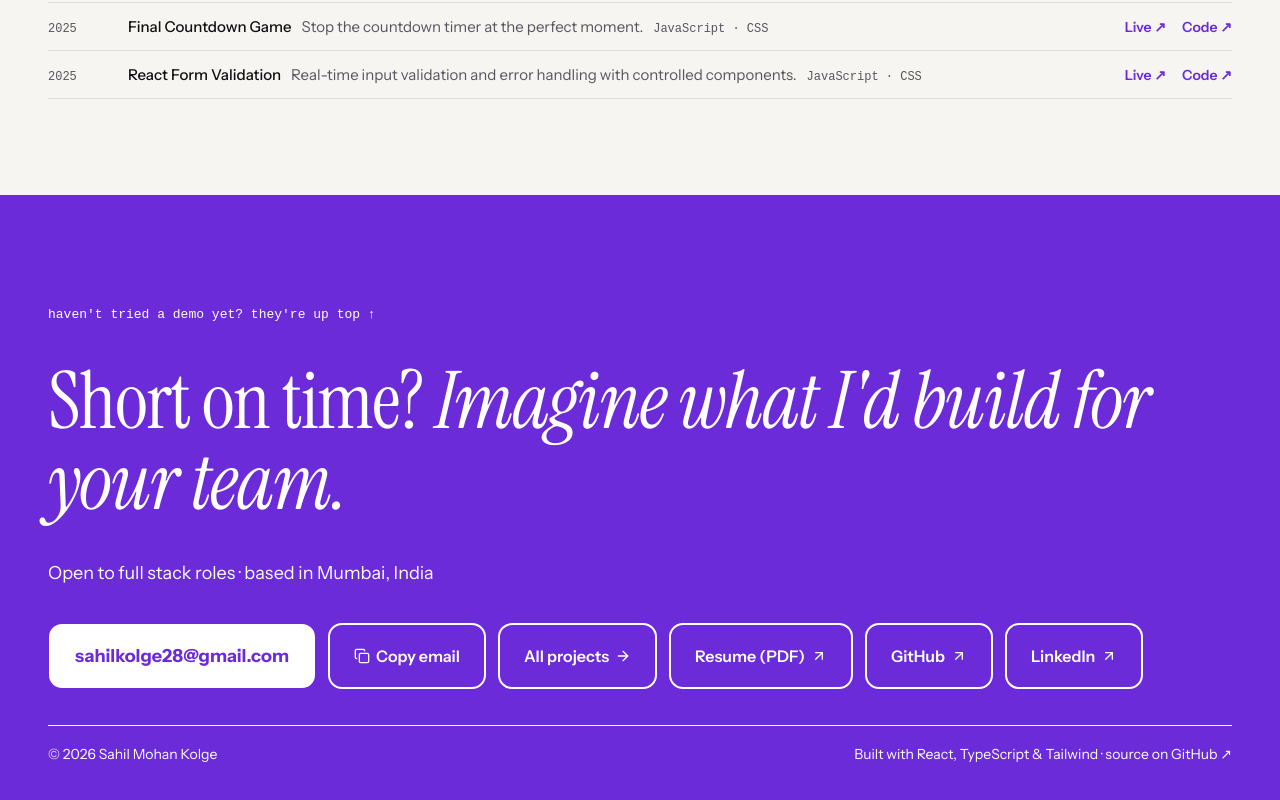
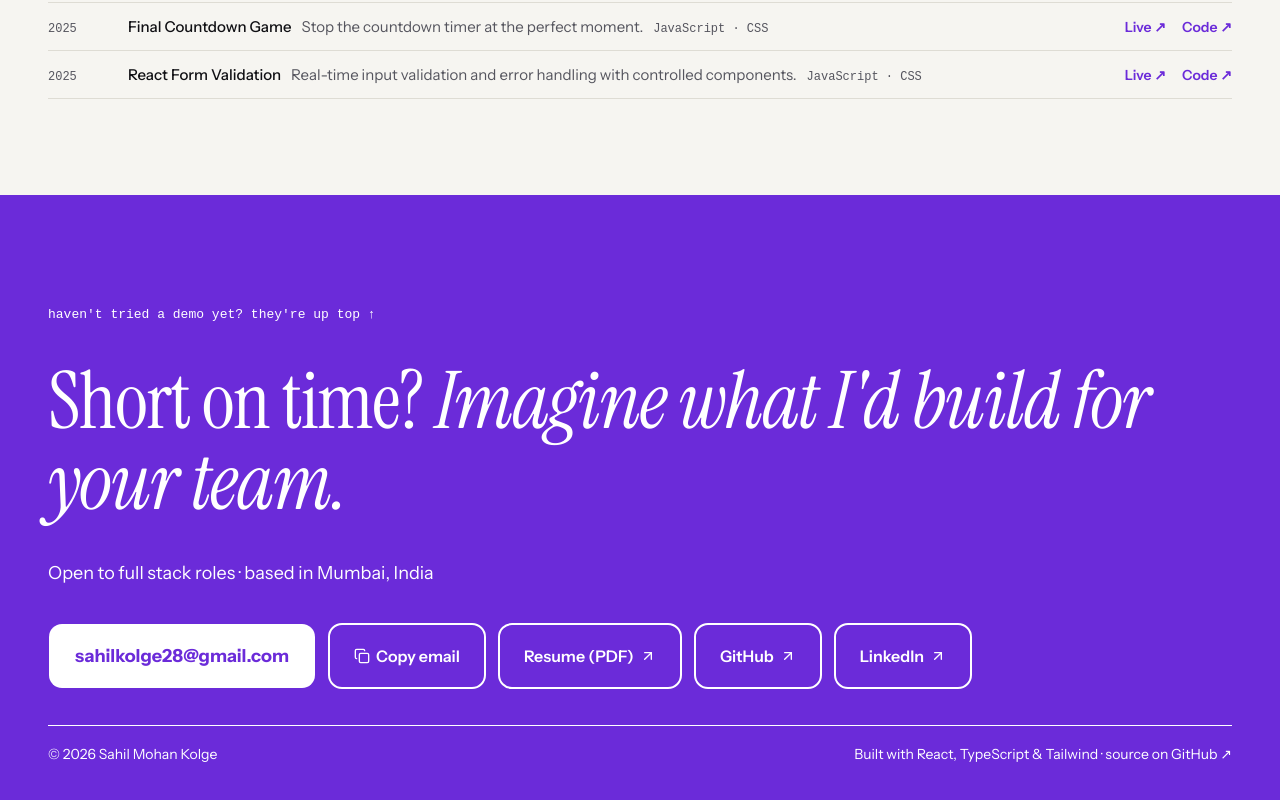
Before and after one commit to sahil-dev28/sahilkolge-playground, a React (Vite) app: page /projects in a window 1280 px wide. Shown: the part 1938-2738 px from the top of the page. Built offline with nearby package versions, Linux system fonts and the light colour scheme; a web font is replaced by a local one.

Commit message:
fix: restore scroll on back and refresh section highlight across pages

```diff
--- a/src/components/Contact.tsx
+++ b/src/components/Contact.tsx
@@ -1,6 +1,6 @@
 import { useState } from "react";
 import { ArrowRight, ArrowUpRight, Check, Copy } from "lucide-react";
-import { Link } from "react-router";
+import { Link, useLocation } from "react-router";
 import { buttonVariants } from "@/components/ui/button";
 import { Separator } from "@/components/ui/separator";
 import { CONTACT, RESUME_URL, SOURCE_URL } from "@/data";
@@ -37,6 +37,7 @@ function PlayedLine({ playedCount, total }: ContactProps) {
 
 export default function Contact({ playedCount, total }: ContactProps) {
   const [copied, setCopied] = useState(false);
+  const { pathname } = useLocation();
 
   const copyEmail = async () => {
     try {
@@ -76,9 +77,11 @@ export default function Contact({ playedCount, total }: ContactProps) {
             {copied ? <Check aria-hidden /> : <Copy aria-hidden />}
             <span aria-live="polite">{copied ? "Copied" : "Copy email"}</span>
           </button>
-          <Link to="/projects" className={cn(buttonVariants({ variant: "outline", size: "lg" }), outlineButton)}>
-            All projects <ArrowRight aria-hidden />
-          </Link>
+          {pathname !== "/projects" && (
+            <Link to="/projects" className={cn(buttonVariants({ variant: "outline", size: "lg" }), outlineButton)}>
+              All projects <ArrowRight aria-hidden />
+            </Link>
+          )}
           {LINKS.map(([label, href]) => (
             <a
               key={label}
--- a/src/components/ScrollToHash.tsx
+++ b/src/components/ScrollToHash.tsx
@@ -1,11 +1,20 @@
 import { useEffect, useRef } from "react";
-import { useLocation } from "react-router";
+import { useLocation, useNavigationType } from "react-router";
 
 // Handles scrolling when the route changes. Hash-only changes on the same page
 // are left to the browser and the existing nav code.
 export default function ScrollToHash() {
-  const { pathname, hash } = useLocation();
+  const { pathname, hash, key } = useLocation();
+  const navType = useNavigationType();
   const seen = useRef<string | null>(null);
+  const positions = useRef(new Map<string, number>());
+
+  // Remember where each history entry was scrolled to, so Back/Forward can return there.
+  useEffect(() => {
+    const save = () => positions.current.set(key, window.scrollY);
+    window.addEventListener("scroll", save, { passive: true });
+    return () => window.removeEventListener("scroll", save);
+  }, [key]);
 
   useEffect(() => {
     if (seen.current === pathname) return;
@@ -13,6 +22,11 @@ export default function ScrollToHash() {
     // Mark as seen inside the frame so StrictMode's double effect still scrolls.
     const raf = requestAnimationFrame(() => {
       seen.current = pathname;
+      const saved = navType === "POP" ? positions.current.get(key) : undefined;
+      if (saved !== undefined) {
+        window.scrollTo(0, saved);
+        return;
+      }
       if (!hash) {
         if (!first) window.scrollTo(0, 0);
         return;
@@ -23,7 +37,7 @@ export default function ScrollToHash() {
       el.focus({ preventScroll: true });
     });
     return () => cancelAnimationFrame(raf);
-  }, [pathname, hash]);
+  }, [pathname, hash, key, navType]);
 
   return null;
 }
--- a/src/hooks/use-active-section.ts
+++ b/src/hooks/use-active-section.ts
@@ -1,7 +1,10 @@
 import { useEffect, useState } from "react";
+import { useLocation } from "react-router";
 
 export function useActiveSection(ids: readonly string[]) {
   const [active, setActive] = useState<string | null>(null);
+  // Sections differ per page, so re-observe after every route change.
+  const { pathname } = useLocation();
 
   useEffect(() => {
     if (typeof IntersectionObserver === "undefined") return;
@@ -19,7 +22,7 @@ export function useActiveSection(ids: readonly string[]) {
     );
     els.forEach((el) => io.observe(el));
     return () => io.disconnect();
-  }, [ids]);
+  }, [ids, pathname]);
 
   return active;
 }
```
